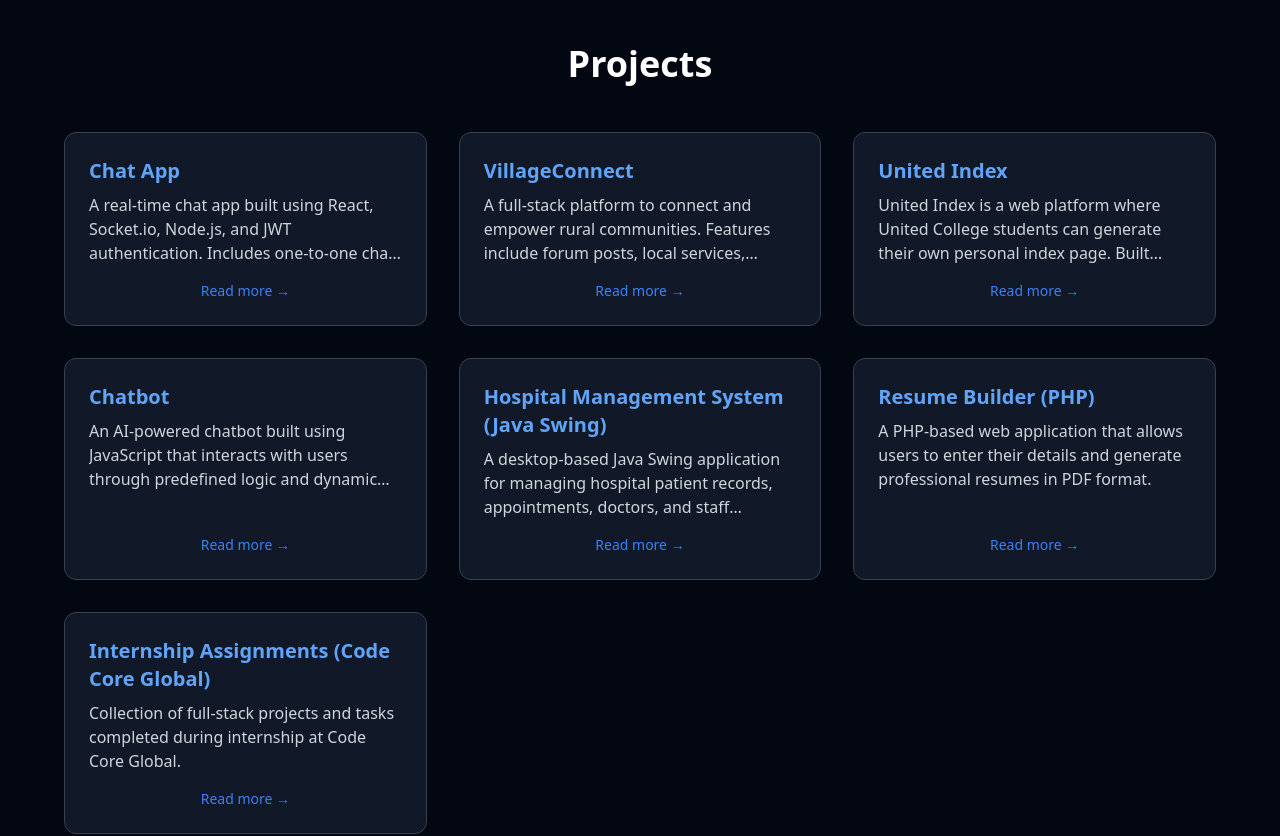
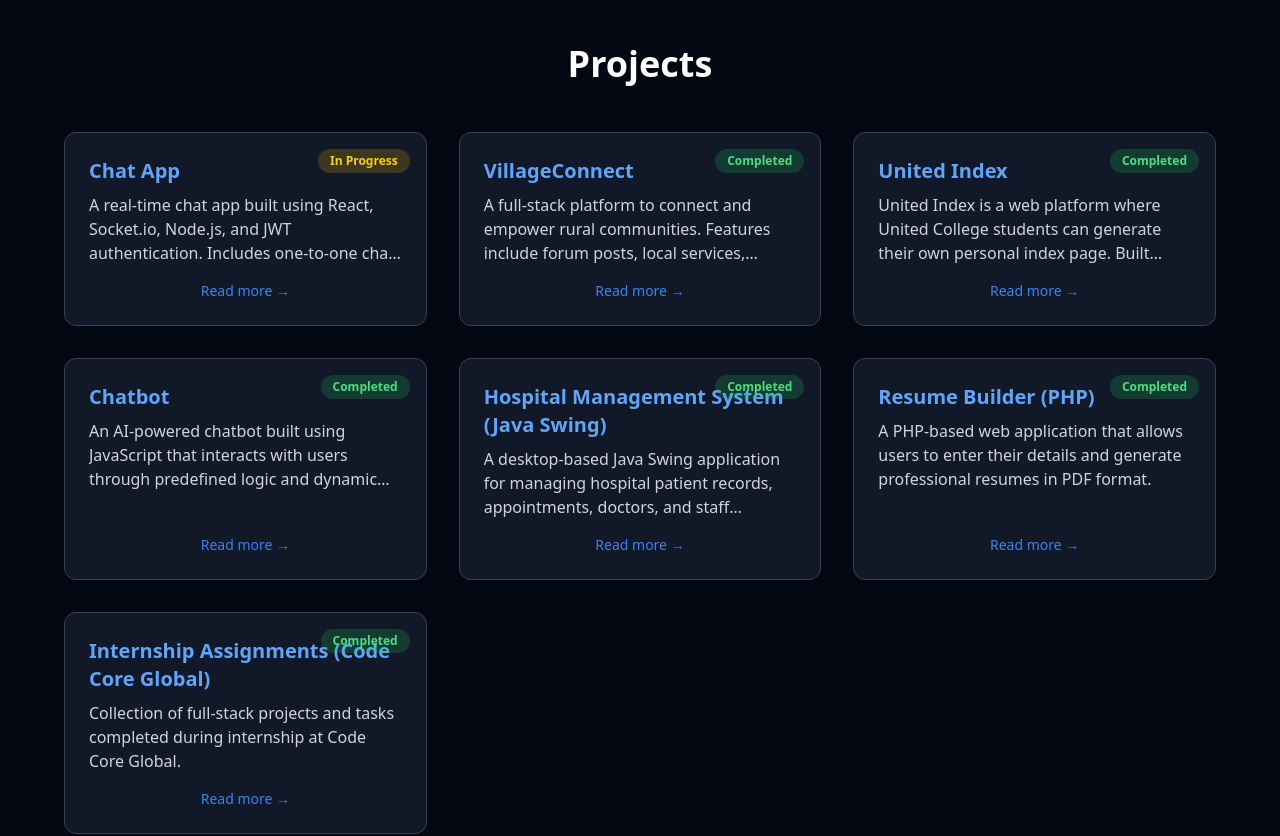
Before and after one commit to Mr-Samad3011/Portfolio, a React (Vite) app: page / in a window 1280 px wide. Shown: the part 3220-4056 px from the top of the page. Built offline with nearby package versions, Linux system fonts and the light colour scheme.

Commit message:
Update Projects.jsx

```diff
--- a/src/components/Projects.jsx
+++ b/src/components/Projects.jsx
@@ -6,6 +6,7 @@ const projects = [
     title: 'Chat App',
     description:
       'A real-time chat app built using React, Socket.io, Node.js, and JWT authentication. Includes one-to-one chat, group chat, voice messaging, authentication, secure APIs, and scalable backend architecture.',
+    status: 'In Progress',
     inProgress: true,
   },
   {
@@ -14,6 +15,7 @@ const projects = [
       'A full-stack platform to connect and empower rural communities. Features include forum posts, local services, authentication, protected routes, and a responsive UI built with modern technologies.',
     link: 'https://github.com/Mr-Samad3011/code_core_internship/blob/main/villageConnect_day_35_.zip',
     demo: 'https://villageconect.netlify.app',
+    status: 'Completed',
   },
   {
     title: 'United Index',
@@ -21,26 +23,36 @@ const projects = [
       'United Index is a web platform where United College students can generate their own personal index page. Built using React (Vite) and Tailwind CSS with a clean, responsive, and modern UI.',
     link: 'https://github.com/Mr-Samad3011/United_Abdus_index_template',
     demo: 'https://unitedindexabdus.netlify.app/',
+    status: 'Completed',
   },
   {
     title: 'Chatbot',
     description:
       'An AI-powered chatbot built using JavaScript that interacts with users through predefined logic and dynamic responses.',
     link: 'https://github.com/Mr-Samad3011/chatbot1',
+    status: 'Completed',
   },
   {
     title: 'Hospital Management System (Java Swing)',
     description:
       'A desktop-based Java Swing application for managing hospital patient records, appointments, doctors, and staff efficiently.',
     link: 'https://github.com/Mr-Samad3011/hospital-management-java',
+    status: 'Completed',
   },
   {
     title: 'Resume Builder (PHP)',
     description:
       'A PHP-based web application that allows users to enter their details and generate professional resumes in PDF format.',
     link: 'https://github.com/Mr-Samad3011/resume_builder',
+    status: 'Completed',
   },
-  { title: 'Internship Assignments (Code Core Global)', description: 'Collection of full-stack projects and tasks completed during internship at Code Core Global.', link: 'https://github.com/Mr-Samad3011/code_core_internship', },
+  {
+    title: 'Internship Assignments (Code Core Global)',
+    description:
+      'Collection of full-stack projects and tasks completed during internship at Code Core Global.',
+    link: 'https://github.com/Mr-Samad3011/code_core_internship',
+    status: 'Completed',
+  },
 ];
 
 const Projects = () => {
@@ -66,8 +78,20 @@ const Projects = () => {
           {projects.map((project, index) => (
             <div
               key={index}
-              className="bg-gray-900 rounded-xl p-6 border border-gray-700 hover:shadow-xl transition-all flex flex-col"
+              className="bg-gray-900 rounded-xl p-6 border border-gray-700 hover:shadow-xl transition-all flex flex-col relative"
             >
+              {/* 🔹 Status Badge */}
+              <span
+                className={`absolute top-4 right-4 text-xs font-semibold px-3 py-1 rounded-full
+                  ${
+                    project.status === 'In Progress'
+                      ? 'bg-yellow-500/20 text-yellow-400'
+                      : 'bg-green-500/20 text-green-400'
+                  }`}
+              >
+                {project.status}
+              </span>
+
               <h3 className="text-xl font-semibold text-blue-400 mb-2">
                 {project.title}
               </h3>
@@ -94,6 +118,18 @@ const Projects = () => {
           title={selectedProject.title}
           onClose={() => setShowModal(false)}
         >
+          {/* Status inside modal */}
+          <span
+            className={`inline-block mb-4 text-xs font-semibold px-3 py-1 rounded-full
+              ${
+                selectedProject.status === 'In Progress'
+                  ? 'bg-yellow-500/20 text-yellow-400'
+                  : 'bg-green-500/20 text-green-400'
+              }`}
+          >
+            {selectedProject.status}
+          </span>
+
           <p className="text-gray-200 leading-relaxed">
             {selectedProject.description}
           </p>
```
